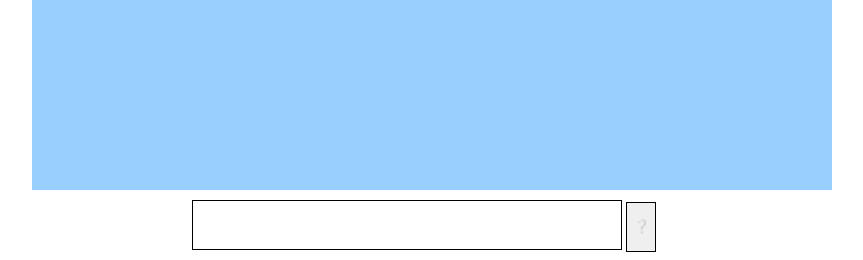
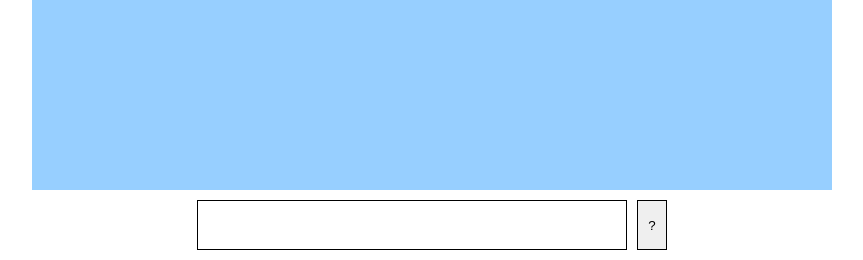
Before and after one commit to nicolello-dev/Trivia-AI-Magic-Machine, a Flask app: page / in a window 1280 px wide. Shown: the part 540-800 px from the top of the page, without its empty margins (208-1071 px from the left). Run offline with Flask 2, Linux system fonts and the light colour scheme; parts of the project's set-up code (start-up, migrations or seed data) failed here and were passed over; some libraries are stand-ins or nearby versions.

Commit message:
Aligned bottom input

```diff
--- a/templates/index.html
+++ b/templates/index.html
@@ -12,16 +12,12 @@
 				max-width: 800px;
 				margin: 0px auto;
 				font-family: "Segoe UI", Tahoma, sans-serif !important;
-				font: size; 16px;
-			}
-
-			.input-wrapper {
-				height: 70px;
+				font-size: 16px;
 			}
 
 			.content-wrapper {
-			  overflow-y: auto;
-			  height: calc(100% - 70px);
+				overflow-y: auto;
+				height: calc(100% - 70px);
 			}
 
 			.content-wrapper > div {
@@ -63,6 +59,9 @@
 				height: 50px;
 				padding: 10px;
 				margin: 0px auto;
+				display: flex;
+				align-items: center;
+				justify-content: space-around;
 			}
 
 			.input-wrapper * {
@@ -80,8 +79,9 @@
 			}
 
 			button {
-			  height: 30px;
-			  width: 30px;
+				height: 30px;
+				width: 30px;
+				color: black;
 			}
 
 			p {
@@ -97,7 +97,7 @@
 		<div class="input-wrapper">
 			<input type="text" name="message" id="message" onkeydown='return onKeyPress(event)'/>
 			<button id="submit">
-				❔
+				?
 			</button>
 		</div>
 		<script type="text/javascript">
```
Also changed, not shown: 1 other file.
